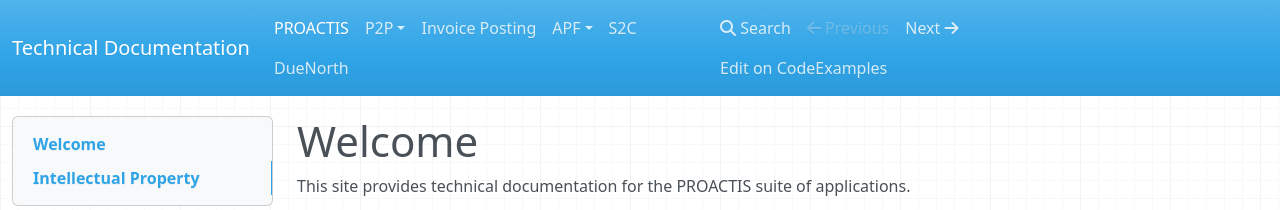
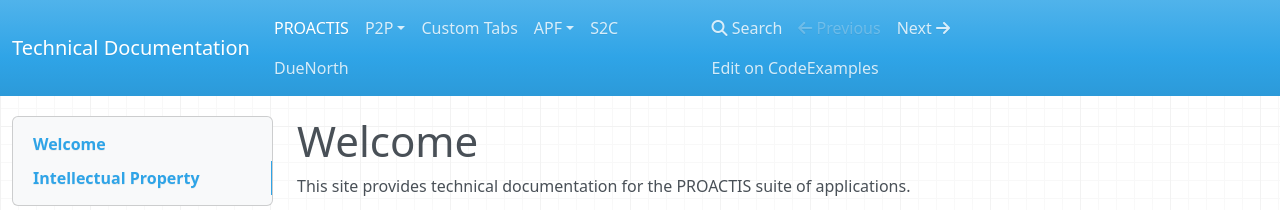
Before and after one commit to proactis-documentation/documentation-source, an MkDocs documentation site: the page built from docs/index.md, in a window 1280 px wide. Shown: the top 210 px of the page. Built offline with MkDocs 1.6.1, drawn with Linux system fonts in a browser that asks for light colours; nearby versions of some CDN libraries; old or Windows-style settings are respelled for this version of MkDocs.

Commit message:
MoreMenuItems

```diff
--- a/mkdocs.yml
+++ b/mkdocs.yml
@@ -15,6 +15,8 @@
         - 'PunchOut / Marketplaces' : p2p/punchout.md
         - 'Nominal Validation' : p2p/nominalvalidation.md
         - 'Budget Checking' : p2p/budgetchecking.md
+        - 'Custom Tabs' : 'placeholder.md'
+        - 'Addins' : 'placeholder.md'
         - 'Invoice Posting' : placeholder.md
         - 'Imaging Integration' : placeholder.md
         - 'Import APIs':
```
